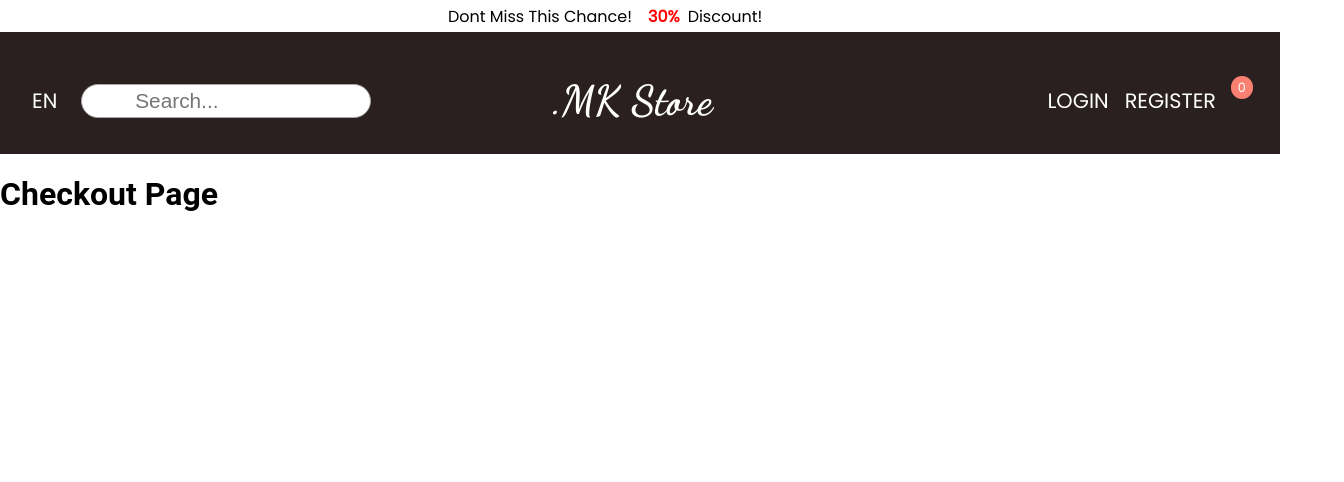
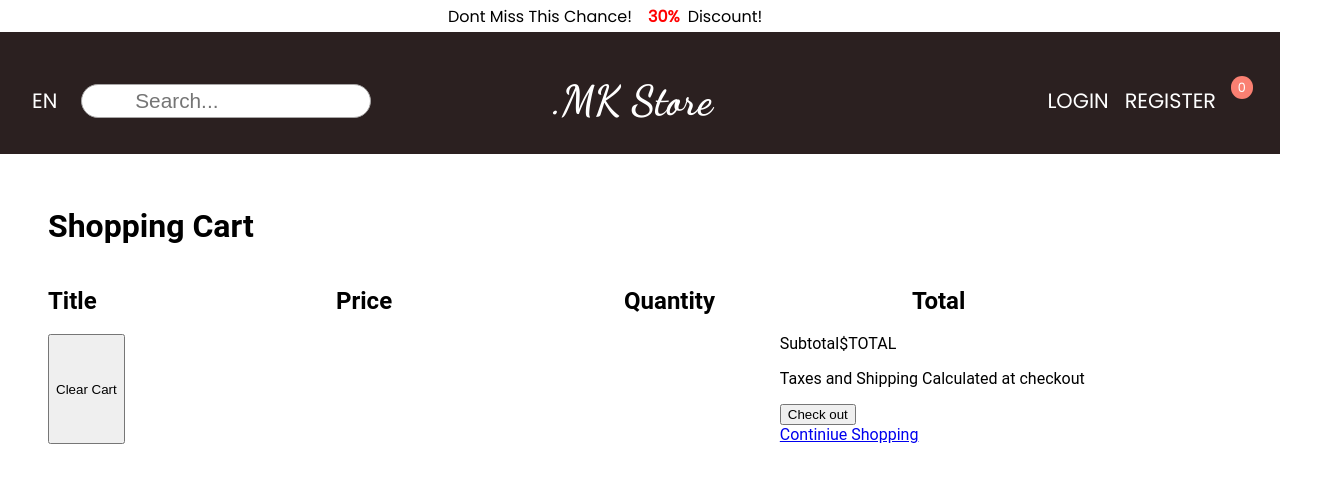
Before and after one commit to cevahir72/REACT--E-COMMERCE-APP-without-UI-Library-, a React (Create React App) app in the folder my-app/: page /checkout in a window 1280 px wide. Shown: the top 482 px of the page, 1344 px wide, since content can reach past the window. Built offline with nearby package versions, Linux system fonts and the light colour scheme.

Commit message:
checkout-v1

```diff
--- a/my-app/src/pages/Checkout.js
+++ b/my-app/src/pages/Checkout.js
@@ -1,12 +1,74 @@
-import React from 'react'
+import React from "react";
+import { useSelector , useDispatch} from "react-redux";
+import { Link } from "react-router-dom";
+import {resetCart} from "../redux/cartSlice";
+import "../style/Checkout.css"
 
 const Checkout = () => {
+
+  const cartItem = useSelector((state) => state.cart.cartItems);
+
+  const dispatch = useDispatch()
+
   return (
-    <div>
+    <div className="checkout">
+      <h1>Shopping Cart</h1>
+      <div className="checkout-inner">
+          <div className="chechout-inner-title">
+            <div className="checkout-inner-title-A">
+              <h2>Title</h2>
+            </div>
+            <div className="checkout-inner-title-B">
+              <h2>Price</h2>
+            </div>
+            <div className="checkout-inner-title-B">
+              <h2>Quantity</h2>
+            </div>
+            <div className="checkout-inner-title-B">
+              <h2>Total</h2>
+            </div>
+          </div>
+          {cartItem.map((item) => {
+            return(
+              <div className="cart-items-" key={item.id}>
+              <div className="cart-items-A">
+                <img src={item.image} alt={item.title} />
+                <span>{item.title}</span>
+              </div>
+              <div className="cart-items-B">
+                <h2>${item.price}</h2>
+              </div>
+              <div className="cart-items-B">
+                <h2>{item.cartQuantity}</h2>
+                <span>Remove</span>
+              </div>
+              <div className="cart-items-B">
+                <h2>${item.cartQuantity * item.price}</h2>
+              </div>
+            </div>
+            )
 
-        <h1>Checkout Page</h1>
+          })}
+          <div className="cart-summary">
+            <button onClick={()=>dispatch(resetCart())} className="clear-cart">Clear Cart</button>
+            <div className="cart-checkout">
+              <div className="subtotal">
+                <span>Subtotal</span>
+                <span>$TOTAL</span>
+              </div>
+              <p>Taxes and Shipping Calculated at checkout</p>
+              <button>Check out</button>
+              <div className="continiue-shopping">
+                <Link to="/">
+                  <ion-icon name="arrow-back-outline"></ion-icon>
+                  <span>Continiue Shopping</span>
+                </Link>
+              </div>
+            </div>
+          </div>
+        </div>
     </div>
-  )
-}
+  );
+};
 
-export default Checkout
+export default Checkout;
--- a/my-app/src/redux/cartSlice.js
+++ b/my-app/src/redux/cartSlice.js
@@ -3,7 +3,7 @@ import {toast} from "react-toastify";
 
 
 const initialState = {
-    cartItems: [],
+    cartItems: localStorage.getItem("cartItems" ) ? JSON.parse(localStorage.getItem("cartItems")): [],
     cartTotalQuantity: 0,
     cartTotalAmount: 0
 }
@@ -18,16 +18,17 @@ export const cartSlice = createSlice({
         const itemIndex = state.cartItems.findIndex(item=> item.id === action.payload.id);
         if(itemIndex >= 0){
             state.cartItems[itemIndex].cartQuantity +=1
-            toast.info("increased product quantity", {
+            toast.info(`increased ${state.cartItems[itemIndex].name} quantity`, {
                 position:"bottom-left"
             });
         }else{
             const tempProducts = {...action.payload, cartQuantity:1}
             state.cartItems.push(tempProducts);
-            toast.success("added a new product to cart", {
+            toast.success(`added ${action.payload.name} to cart`, {
                 position:"bottom-left"
             });
         }
+        localStorage.setItem("cartItems",JSON.stringify(state.cartItems));
 
        },
        getTotals(state,action){
@@ -50,10 +51,17 @@ export const cartSlice = createSlice({
         state.cartTotalQuantity = quantity;
         state.cartTotalAmount = total;
 
+       },
+
+       resetCart(state, action) {
+        state.cartItems = [];
+        localStorage.setItem("cartItems", JSON.stringify(state.cartItems));
+        toast.error("Cart cleared", { position: "bottom-left" })
        }
+
     }
 })
 
-export const { addToCart, getTotals} = cartSlice.actions
+export const { addToCart, getTotals, resetCart} = cartSlice.actions
 
 export default cartSlice.reducer
--- a/my-app/src/style/Checkout.css
+++ b/my-app/src/style/Checkout.css
@@ -0,0 +1,45 @@
+.checkout {
+    width: 100%;
+    display: flex;
+    flex-direction: column;
+    justify-content: center;
+    padding: 2rem;
+}
+.checkout h1 {
+    margin-left: 1rem;
+}
+
+.checkout-inner {
+    width: 90%;
+    margin-left: 1rem;
+}
+
+
+.cart-items- img {
+    width: 7rem;
+}
+
+.chechout-inner-title {
+    display: flex;
+    width: 100%;
+}
+
+.checkout-inner-title-A , .checkout-inner-title-B {
+    flex:1;
+}
+.cart-items-{
+    display: flex;
+    width: 100%;
+    flex-direction: row;
+}
+
+.cart-items-A, .cart-items-B {
+    flex: 1;
+    border-bottom: 1px solid black;
+    margin-bottom: 2rem;
+}
+.cart-summary {
+    width: 90%;
+    display: flex;
+    justify-content:space-between;
+}
```
